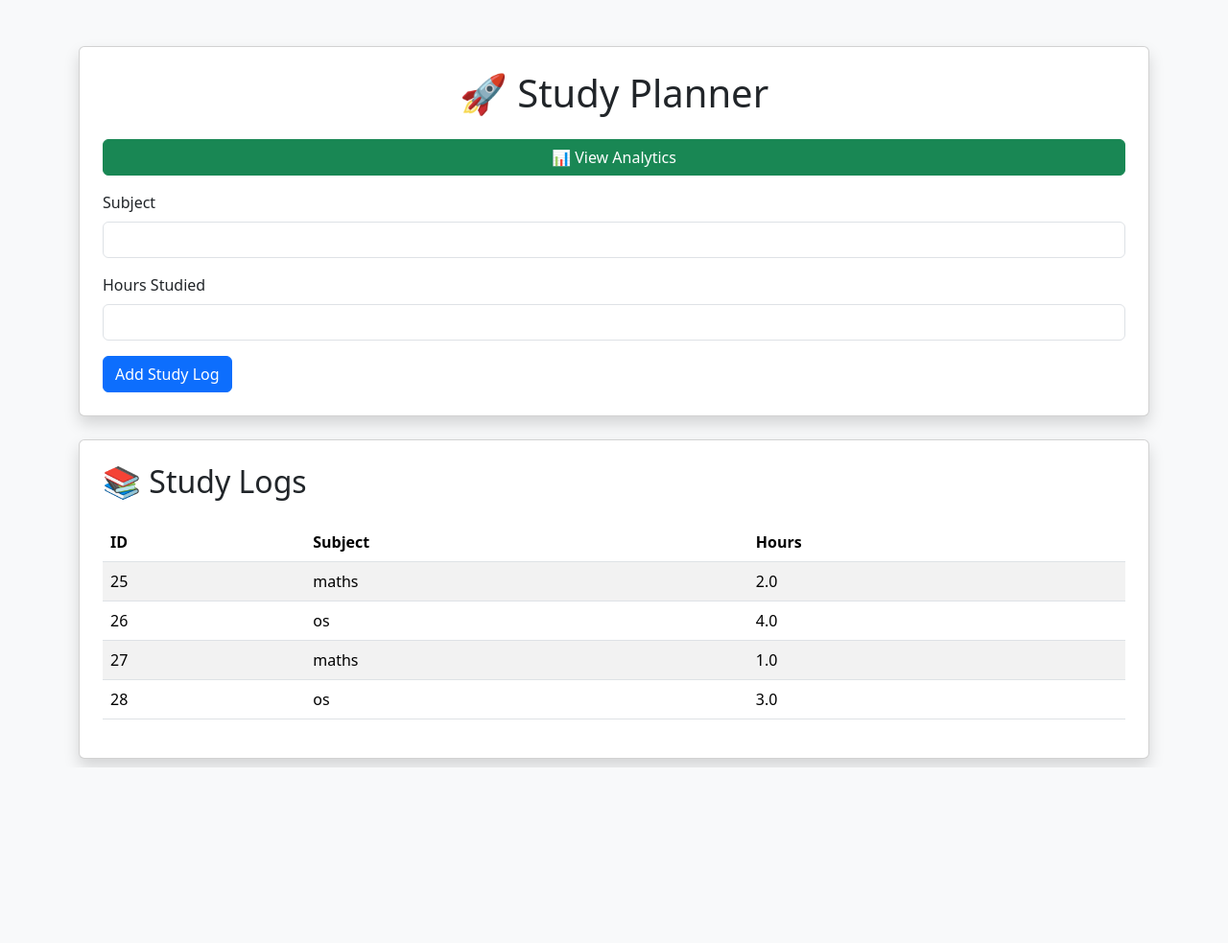
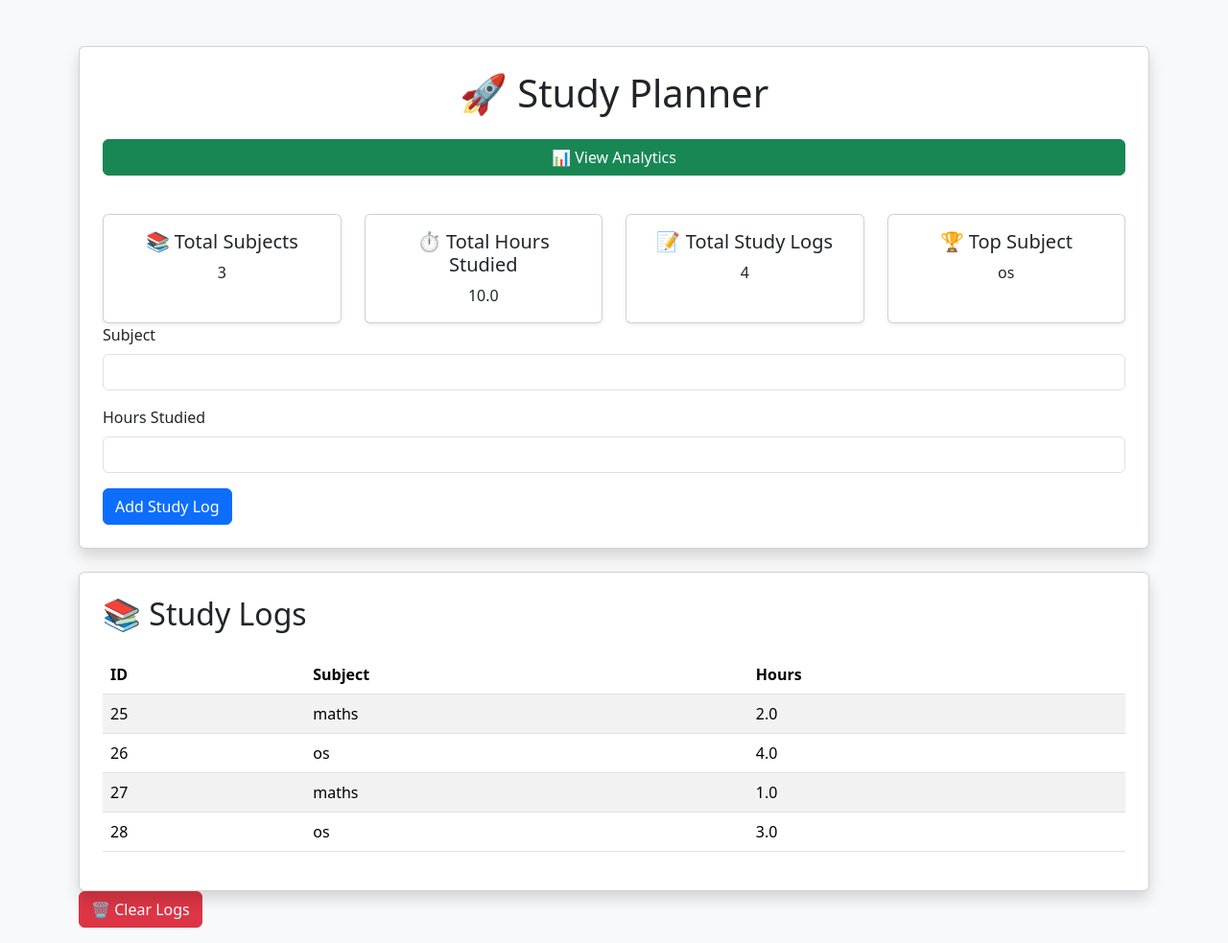
Before and after one commit to Amrutha02426/study-planner-dashboard, a Flask app: page / in a window 1280 px wide. Shown: the whole page at 96% size. Before the commit the page ends 800 px from the top, so only its background shows below. Run offline with Flask 3, Linux system fonts and the light colour scheme; data comes from the database, SQL or seed files in the repository; both versions use the stored data as it was after the commit.

Commit message:
Initial commit - Study Planner Dashboard

```diff
--- a/app.py
+++ b/app.py
@@ -1,4 +1,4 @@
-print("AMRUTHA TEST")
+import matplotlib.pyplot as plt
 from flask import Flask, render_template, request,redirect,url_for
 import sqlite3
 
@@ -13,8 +13,35 @@ def home():
     cursor.execute("SELECT * FROM study_logs")
     data = cursor.fetchall()
 
+    cursor.execute("SELECT COUNT(DISTINCT subject) FROM study_logs")
+    total_subjects = cursor.fetchone()[0]
+
+    cursor.execute("SELECT SUM(hours) FROM study_logs")
+    total_hours = cursor.fetchone()[0]
+
+    cursor.execute("SELECT COUNT(*) FROM study_logs")
+    total_logs = cursor.fetchone()[0]
+
+    cursor.execute("""
+        SELECT subject
+        FROM study_logs
+        GROUP BY subject
+        ORDER BY SUM(hours) DESC
+        LIMIT 1
+    """)
+    top_subject = cursor.fetchone()
+    if top_subject:
+        top_subject = top_subject[0]
+    else:
+        top_subject = "No data available"
+
     conn.close()
-    return render_template("index.html",logs=data)
+    print("Subjects:", total_subjects)
+    print("Hours:", total_hours)
+    print("Logs:", total_logs)
+    print("Top Subject:", top_subject)
+    return render_template("index.html",logs=data, total_subjects=total_subjects, total_hours=total_hours, total_logs=total_logs, top_subject=top_subject)
+
 
 
 @app.route("/add", methods=["POST"])
@@ -49,9 +76,39 @@ def analytics():
 
     data = cursor.fetchall()
 
+    subjects = []
+    hours = []
+
+    for row in data:
+        subjects.append(row[0])
+        hours.append(row[1])
+
+    plt.figure(figsize=(8,5))
+    plt.bar(subjects, hours,color='skyblue')
+    plt.xlabel("Subjects")
+    plt.ylabel("Hours Studied")
+    plt.title("Study Hours by Subject")
+    plt.savefig("static/chart.png")
+    plt.close()
+
     conn.close()
 
-    return render_template("analytics.html", data=data)
+    return render_template(
+        "analytics.html",
+        data=data,
+        chart="chart.png"
+    )
+@app.route("/clear", methods=["POST"])
+def clear_logs():
+    conn = sqlite3.connect("database.db")
+    cursor = conn.cursor()
+
+    cursor.execute("DELETE FROM study_logs")
+
+    conn.commit()
+    conn.close()
+
+    return redirect(url_for("home"))
 
 
 if __name__ == "__main__":
--- a/templates/analytics.html
+++ b/templates/analytics.html
@@ -40,6 +40,11 @@
             </tbody>
 
         </table>
+        <h3 class="mt-4">Study Hours Chart</h3>
+
+<img
+    src="{{ url_for('static', filename=chart) }}"
+    class="img-fluid">
 
     </div>
 
--- a/templates/index.html
+++ b/templates/index.html
@@ -17,6 +17,46 @@
         <a href="/analytics" class="btn btn-success mb-3">
             📊 View Analytics
         </a>
+
+    <div class="row mt-4">
+
+    <div class="col-md-3">
+        <div class="card text-center h-100 shadow-sm">
+            <div class="card-body">
+                <h5>📚 Total Subjects</h5>
+                <h2class="fw-bold">{{ total_subjects }}</h2>
+            </div>
+        </div>
+    </div>
+
+    <div class="col-md-3">
+        <div class="card text-center h-100 shadow-sm">
+            <div class="card-body">
+                <h5>⏱️ Total Hours Studied</h5>
+                <h2class="fw-bold">{{ total_hours }}</h2>
+            </div>
+        </div>
+    </div>
+
+    <div class="col-md-3">
+        <div class="card text-center h-100 shadow-sm">
+            <div class="card-body">
+                <h5>📝 Total Study Logs</h5>
+                <h2class="fw-bold">{{ total_logs }}</h2>
+            </div>
+        </div>
+    </div>
+
+    <div class="col-md-3">
+        <div class="card text-center h-100 shadow-sm">
+            <div class="card-body">
+                <h5>🏆 Top Subject</h5>
+                <h2class="fw-bold">{{ top_subject }}</h2>
+            </div>
+        </div>
+    </div>
+
+</div>
 
         <form method="POST" action="/add">
 
@@ -77,7 +117,13 @@
         </table>
 
     </div>
-
+    <form action="/clear" method="POST">
+   <button
+    class="btn btn-danger mb-3"
+    onclick="return confirm('Are you sure you want to clear all logs?')">
+    🗑️ Clear Logs
+</button>
+</form>
 </div>
 
 </body>
```
Also changed, not shown: database.db, static/chart.png (added).
